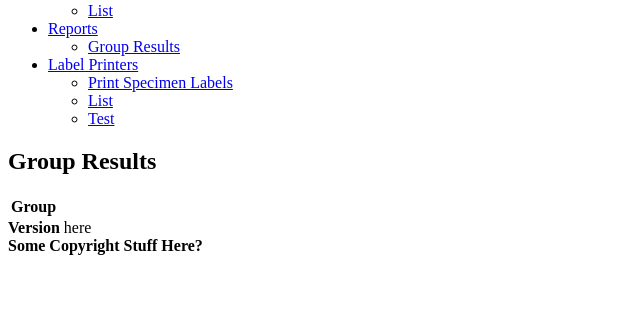
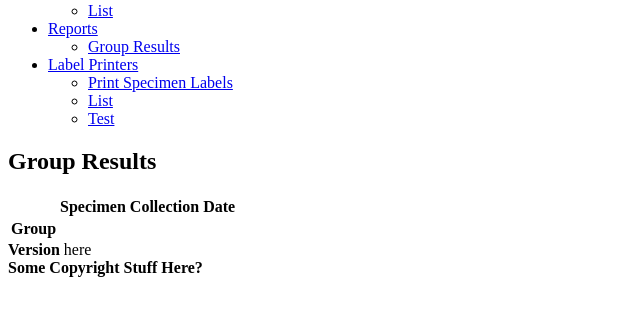
Before and after one commit to stowersinstitute/COVIDTrack, a Symfony app: template templates/reports/group-results/index.html.twig in a window 1280 px wide. Shown: the part 272-588 px from the top of the page, without its empty margins (0-640 px from the left). Run offline with Twig, Linux system fonts and the light colour scheme; the template is opened without the code that fills it, so the values that code supplies are empty; some libraries are stand-ins or nearby versions.

Commit message:
Group Report prints Collection Date without time
CVDLS-36

```diff
--- a/templates/reports/group-results/index.html.twig
+++ b/templates/reports/group-results/index.html.twig
@@ -10,9 +10,13 @@
                 <table class="table table-bordered table-hover">
                     <thead>
                     <tr>
+                        <th>&nbsp;</th>
+                        <th colspan="{{ collectionDates|length }}" style="text-align:center">Specimen Collection Date</th>
+                    </tr>
+                    <tr>
                         <th>Group</th>
                         {% for collectionDate in collectionDates %}
-                        <th>{{ collectionDate|date("Y-m-d g:ia") }}</th>
+                        <th>{{ collectionDate|date("Y-m-d") }}</th>
                         {% endfor %}
                     </tr>
                     </thead>
@@ -25,7 +29,7 @@
                                 <td>{{ group.title }}</td>
 
                                 {% for collectionDate in collectionDates %}
-                                    {% set key = collectionDate|date("Y-m-d g:ia") %}
+                                    {% set key = collectionDate|date("Y-m-d") %}
                                 <td>
                                     {{ groupResults[key] }}
                                 </td>
```
Also changed, not shown: src/Controller/ReportController.php (+5 -5 lines).
